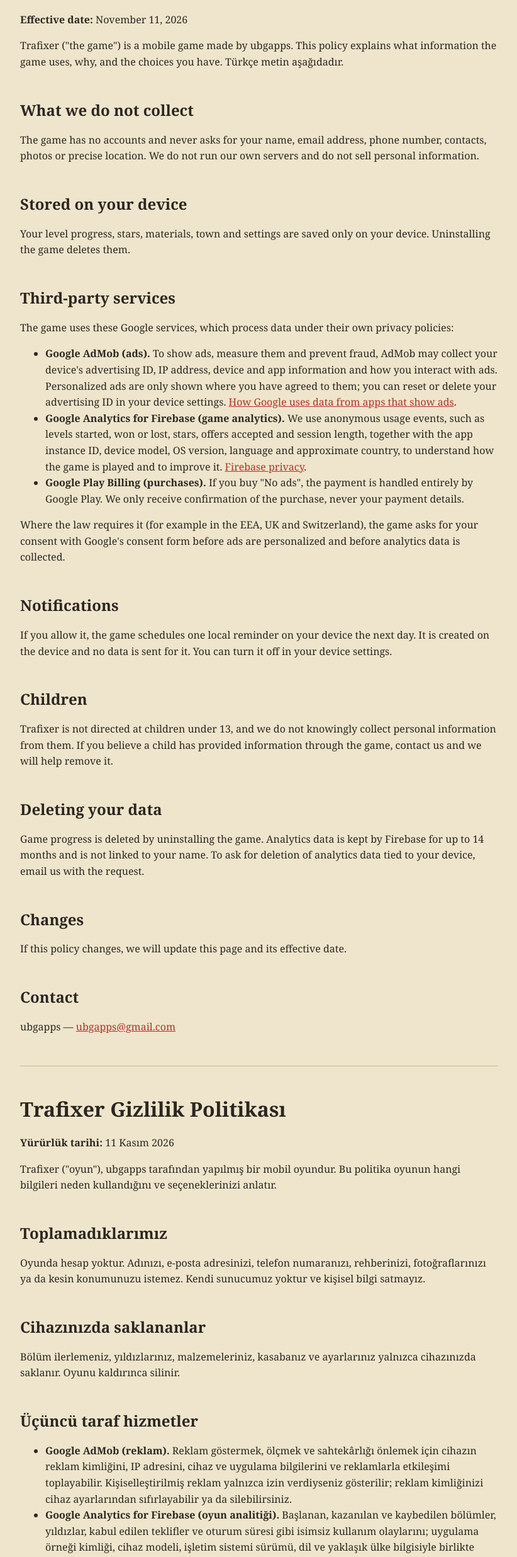
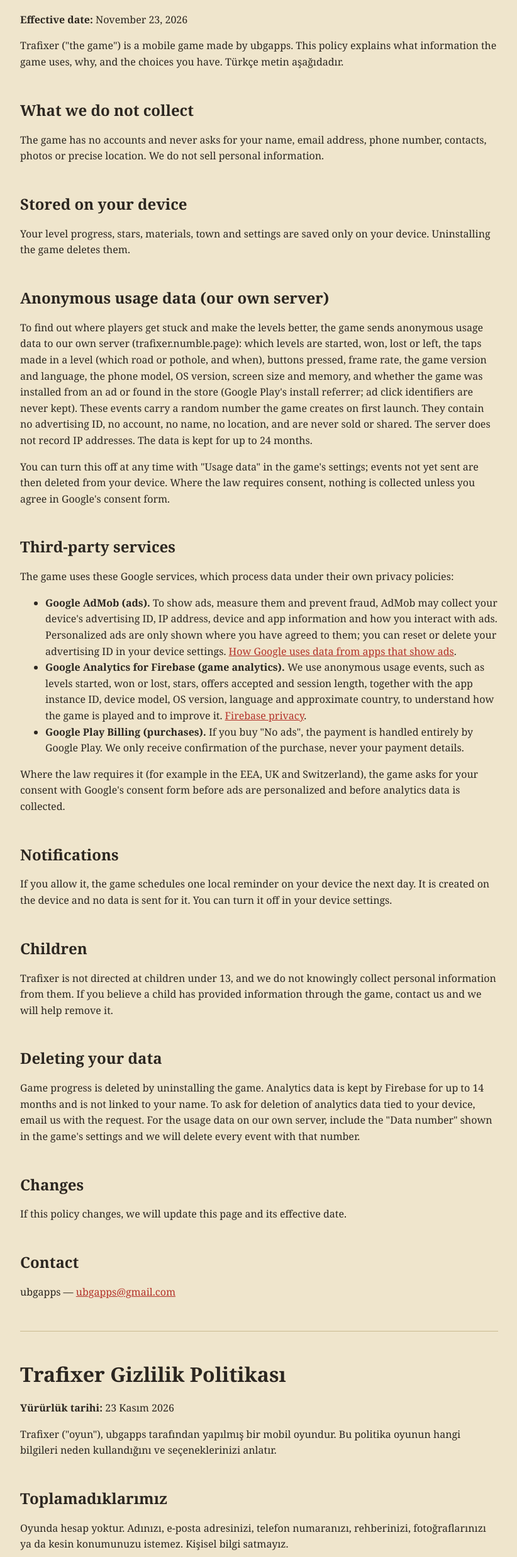
Before and after one commit to ubgapps/trafixer-privacy, a plain HTML site: page index.html in a window 1280 px wide. Shown: the part 88-2560 px from the top of the page at 63% size, without its empty margins (228-1050 px from the left). Drawn offline with Linux system fonts and the light colour scheme.

Commit message:
Own anonymous usage data (trafixer.numble.page), data number for deletion
Co-Authored-By: Claude Opus 5.5 <noreply@anthropic.com>

```diff
--- a/index.html
+++ b/index.html
@@ -14,14 +14,18 @@
 </head>
 <body>
 <h1>Trafixer Privacy Policy</h1>
-<p><strong>Effective date:</strong> November 11, 2026</p>
+<p><strong>Effective date:</strong> November 23, 2026</p>
 <p>Trafixer ("the game") is a mobile game made by ubgapps. This policy explains what information the game uses, why, and the choices you have. Türkçe metin aşağıdadır.</p>
 
 <h2>What we do not collect</h2>
-<p>The game has no accounts and never asks for your name, email address, phone number, contacts, photos or precise location. We do not run our own servers and do not sell personal information.</p>
+<p>The game has no accounts and never asks for your name, email address, phone number, contacts, photos or precise location. We do not sell personal information.</p>
 
 <h2>Stored on your device</h2>
 <p>Your level progress, stars, materials, town and settings are saved only on your device. Uninstalling the game deletes them.</p>
+
+<h2>Anonymous usage data (our own server)</h2>
+<p>To find out where players get stuck and make the levels better, the game sends anonymous usage data to our own server (trafixer.numble.page): which levels are started, won, lost or left, the taps made in a level (which road or pothole, and when), buttons pressed, frame rate, the game version and language, the phone model, OS version, screen size and memory, and whether the game was installed from an ad or found in the store (Google Play's install referrer; ad click identifiers are never kept). These events carry a random number the game creates on first launch. They contain no advertising ID, no account, no name, no location, and are never sold or shared. The server does not record IP addresses. The data is kept for up to 24 months.</p>
+<p>You can turn this off at any time with "Usage data" in the game's settings; events not yet sent are then deleted from your device. Where the law requires consent, nothing is collected unless you agree in Google's consent form.</p>
 
 <h2>Third-party services</h2>
 <p>The game uses these Google services, which process data under their own privacy policies:</p>
@@ -39,7 +43,7 @@
 <p>Trafixer is not directed at children under 13, and we do not knowingly collect personal information from them. If you believe a child has provided information through the game, contact us and we will help remove it.</p>
 
 <h2>Deleting your data</h2>
-<p>Game progress is deleted by uninstalling the game. Analytics data is kept by Firebase for up to 14 months and is not linked to your name. To ask for deletion of analytics data tied to your device, email us with the request.</p>
+<p>Game progress is deleted by uninstalling the game. Analytics data is kept by Firebase for up to 14 months and is not linked to your name. To ask for deletion of analytics data tied to your device, email us with the request. For the usage data on our own server, include the "Data number" shown in the game's settings and we will delete every event with that number.</p>
 
 <h2>Changes</h2>
 <p>If this policy changes, we will update this page and its effective date.</p>
@@ -50,14 +54,18 @@
 <hr>
 
 <h1>Trafixer Gizlilik Politikası</h1>
-<p><strong>Yürürlük tarihi:</strong> 11 Kasım 2026</p>
+<p><strong>Yürürlük tarihi:</strong> 23 Kasım 2026</p>
 <p>Trafixer ("oyun"), ubgapps tarafından yapılmış bir mobil oyundur. Bu politika oyunun hangi bilgileri neden kullandığını ve seçeneklerinizi anlatır.</p>
 
 <h2>Toplamadıklarımız</h2>
-<p>Oyunda hesap yoktur. Adınızı, e-posta adresinizi, telefon numaranızı, rehberinizi, fotoğraflarınızı ya da kesin konumunuzu istemez. Kendi sunucumuz yoktur ve kişisel bilgi satmayız.</p>
+<p>Oyunda hesap yoktur. Adınızı, e-posta adresinizi, telefon numaranızı, rehberinizi, fotoğraflarınızı ya da kesin konumunuzu istemez. Kişisel bilgi satmayız.</p>
 
 <h2>Cihazınızda saklananlar</h2>
 <p>Bölüm ilerlemeniz, yıldızlarınız, malzemeleriniz, kasabanız ve ayarlarınız yalnızca cihazınızda saklanır. Oyunu kaldırınca silinir.</p>
+
+<h2>İsimsiz kullanım verisi (kendi sunucumuz)</h2>
+<p>Oyuncuların nerede takıldığını görüp bölümleri iyileştirmek için oyun, kendi sunucumuza (trafixer.numble.page) isimsiz kullanım verisi gönderir: hangi bölümlere başlandığı, hangilerinin kazanıldığı, kaybedildiği ya da yarıda bırakıldığı, bölümdeki dokunuşlar (hangi yol ya da çukur, ne zaman), basılan düğmeler, kare hızı, oyunun sürümü ve dili, telefon modeli, işletim sistemi sürümü, ekran boyutu ve bellek, oyunun bir reklamdan mı yoksa mağazadan mı kurulduğu (Google Play kurulum yönlendiricisi; reklam tıklama kimlikleri hiç saklanmaz). Bu olaylar, oyunun ilk açılışta ürettiği rastgele bir numarayı taşır. Reklam kimliği, hesap, ad ya da konum içermez; satılmaz ve kimseyle paylaşılmaz. Sunucu IP adresi kaydetmez. Veriler en fazla 24 ay saklanır.</p>
+<p>Oyunun ayarlarındaki "Kullanım verisi" ile bunu istediğiniz zaman kapatabilirsiniz; henüz gönderilmemiş olaylar o anda cihazınızdan silinir. Yasanın onay istediği yerlerde, Google'ın izin formunda kabul etmezseniz hiçbir şey toplanmaz.</p>
 
 <h2>Üçüncü taraf hizmetler</h2>
 <ul>
@@ -74,7 +82,7 @@
 <p>Trafixer 13 yaşından küçük çocuklara yönelik değildir ve onlardan bilerek kişisel bilgi toplamayız.</p>
 
 <h2>Verilerinizi silme</h2>
-<p>Oyun ilerlemesi oyunu kaldırınca silinir. Analitik verisi Firebase'de en fazla 14 ay tutulur ve adınızla ilişkilendirilmez. Cihazınıza bağlı analitik verisinin silinmesi için bize e-posta gönderebilirsiniz.</p>
+<p>Oyun ilerlemesi oyunu kaldırınca silinir. Analitik verisi Firebase'de en fazla 14 ay tutulur ve adınızla ilişkilendirilmez. Cihazınıza bağlı analitik verisinin silinmesi için bize e-posta gönderebilirsiniz. Kendi sunucumuzdaki kullanım verisi için oyunun ayarlarında görünen "Veri numarası"nı yazın; o numaraya ait bütün olayları sileriz.</p>
 
 <h2>İletişim</h2>
 <p>ubgapps — <a href="mailto:ubgapps@gmail.com">ubgapps@gmail.com</a></p>
```
